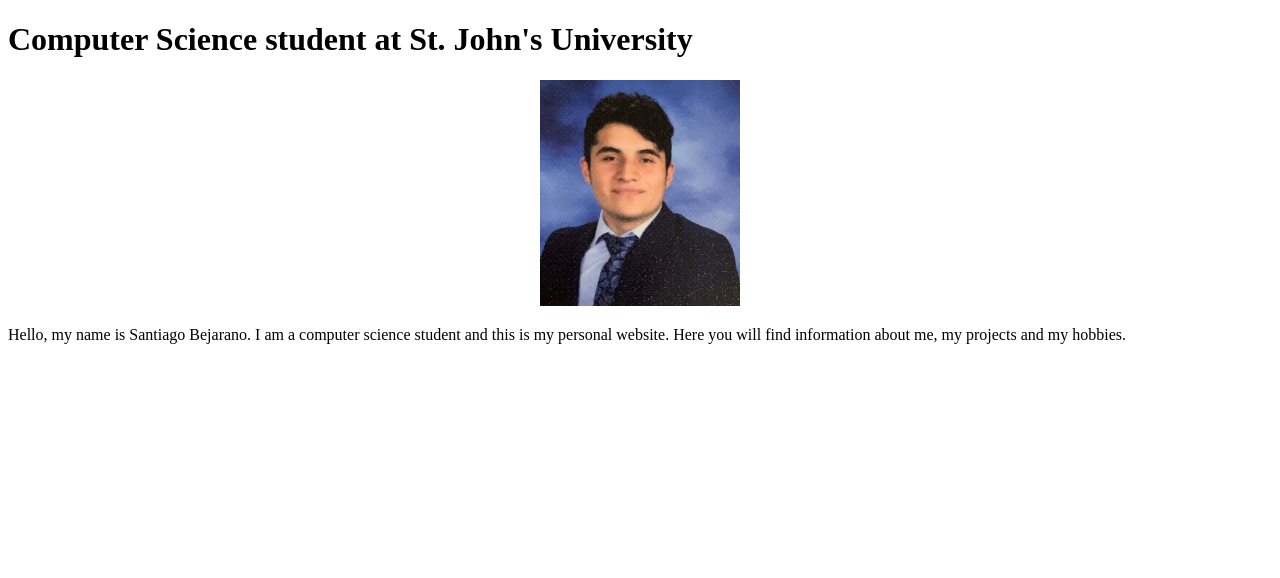
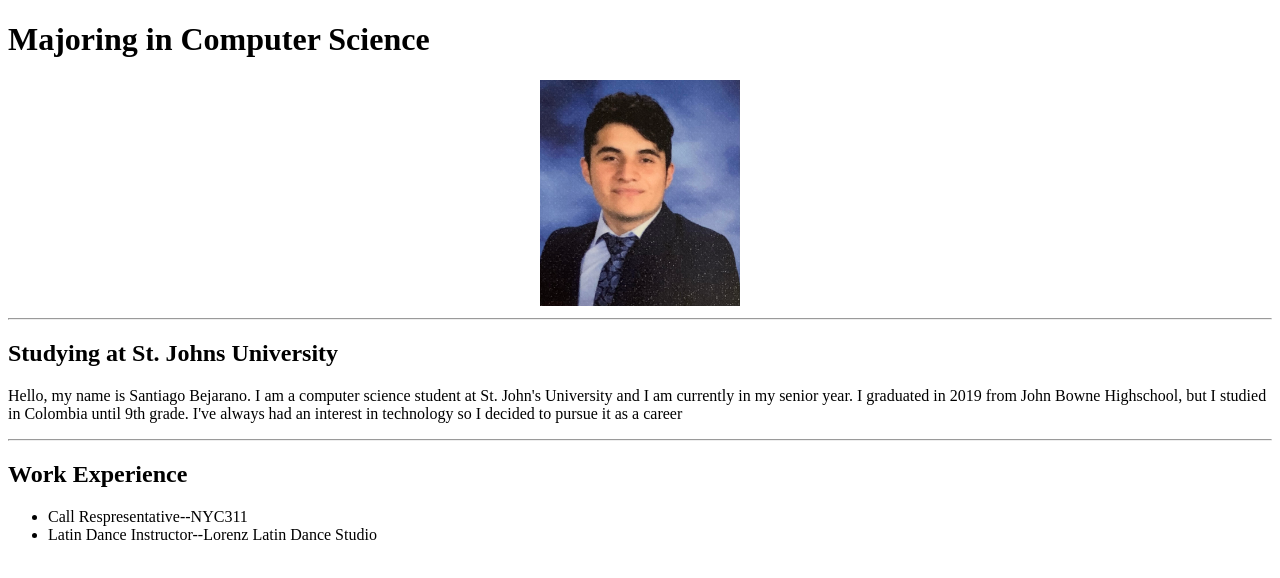
Before and after one commit to sanbp502/Assignment1CUS1172, a plain HTML site: page Project 1/index.html in a window 1280 px wide. Drawn offline with Linux system fonts and the light colour scheme.

Commit message:
Update index.html

```diff
--- a/Project 1/index.html
+++ b/Project 1/index.html
@@ -4,12 +4,23 @@
     <title>Santiago Bejarano</title>
   </head>
   <body>
+<!--Basic info-->
     <header>
-      <h1>Computer Science student at St. John's University</h1>
+      <h1>Majoring in Computer Science</h1>
     </header>
     <div align = "center">
     <img src="profile.jpg"width="200" "height = 200">
     </div>
-    <p>Hello, my name is Santiago Bejarano. I am a computer science student and this is my personal website. Here you will find information about me, my projects and my hobbies.</p>
+    <hr>
+<!--Edu Summary-->
+    <h2>Studying at St. Johns University</h2>
+    <p>Hello, my name is Santiago Bejarano. I am a computer science student at St. John's University and I am currently in my senior year. I graduated in 2019 from John Bowne Highschool, but I studied in Colombia until 9th grade. I've always had an interest in technology so I decided to pursue it as a career</p>
+    <hr>
+<!--WorkExp-->
+    <h2>Work Experience</h2>
+    <ul>
+      <li>Call Respresentative--NYC311</li>
+      <li>Latin Dance Instructor--Lorenz Latin Dance Studio</li>
+    </ul>
   </body>
 </html>
```
